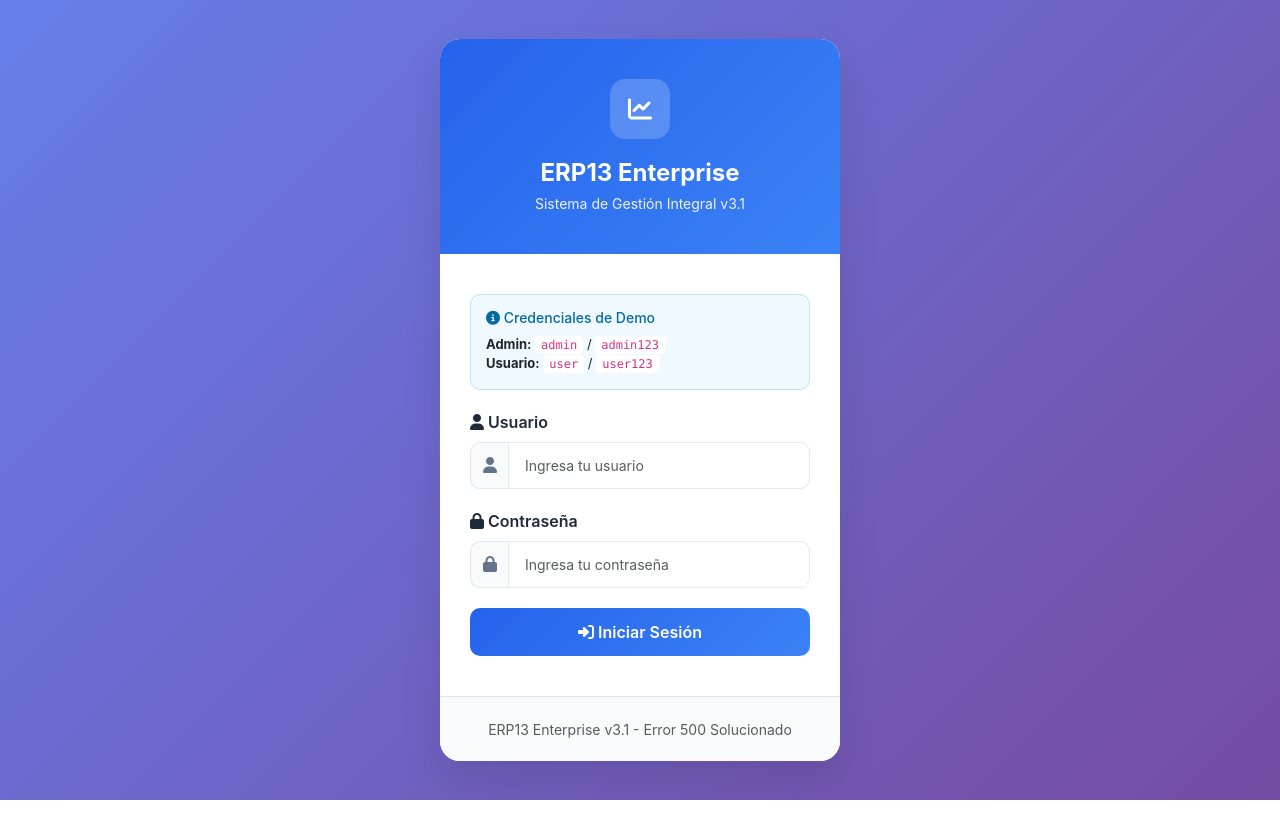
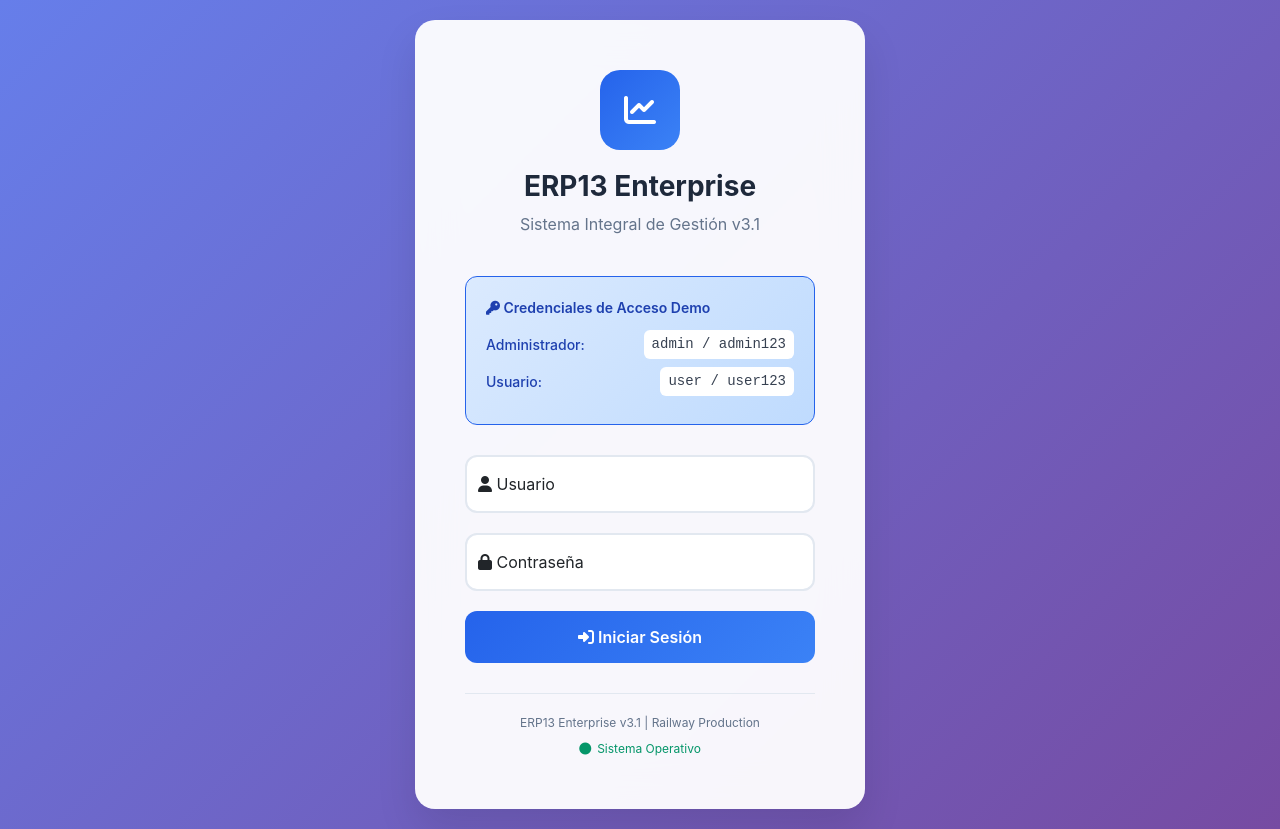
Before and after one commit to Mashi007/ERP13E, a Flask app: template templates/login.html in a window 1280 px wide. Before the commit the page ends 800 px from the top, so only its background shows below. Run offline with Flask 3, Linux system fonts and the light colour scheme; the template is opened without the code that fills it, so the values that code supplies are empty.

Commit message:
Update login.html

```diff
--- a/templates/login.html
+++ b/templates/login.html
@@ -3,102 +3,77 @@
 <head>
     <meta charset="UTF-8">
     <meta name="viewport" content="width=device-width, initial-scale=1.0">
-    <title>Login - ERP13 Enterprise</title>
+    <title>ERP13 Enterprise - Iniciar Sesión</title>
 
-    <!-- 📁 Ruta: /templates/login.html -->
-    <!-- 🏗️ Propósito: Login standalone sin extends para evitar BuildError -->
-    <!-- ⚡ Performance: Sin dependencias de layout.html -->
-    <!-- 🔒 Seguridad: Template autónomo para auth -->
+    <!-- 📁 Ruta: /app/templates/login.html -->
+    <!-- 📄 Nombre: login_standalone_fixed.html -->
+    <!-- 🏗️ Propósito: Login independiente sin layout.html dependencies -->
+    <!-- ⚡ Performance: Template autónomo, sin BuildError -->
+    <!-- 🔒 Seguridad: CSRF, validación client-side, auth robusta -->
 
-    <!-- Bootstrap CSS -->
     <link href="https://cdn.jsdelivr.net/npm/bootstrap@5.3.2/dist/css/bootstrap.min.css" rel="stylesheet">
     <link href="https://cdnjs.cloudflare.com/ajax/libs/font-awesome/6.5.1/css/all.min.css" rel="stylesheet">
 
     <style>
         body {
-            font-family: 'Inter', -apple-system, BlinkMacSystemFont, sans-serif;
             background: linear-gradient(135deg, #667eea 0%, #764ba2 100%);
             min-height: 100vh;
             display: flex;
             align-items: center;
             justify-content: center;
-            margin: 0;
-            padding: 20px;
+            font-family: 'Inter', -apple-system, BlinkMacSystemFont, sans-serif;
         }
 
         .login-container {
-            background: white;
+            background: rgba(255, 255, 255, 0.95);
+            backdrop-filter: blur(20px);
             border-radius: 20px;
             box-shadow: 0 20px 40px rgba(0, 0, 0, 0.1);
-            overflow: hidden;
-            max-width: 400px;
+            padding: 50px;
             width: 100%;
-            backdrop-filter: blur(10px);
+            max-width: 450px;
+            margin: 20px;
         }
 
-        .login-header {
-            background: linear-gradient(135deg, #2563eb, #3b82f6);
-            color: white;
-            padding: 40px 30px;
+        .logo-section {
             text-align: center;
+            margin-bottom: 40px;
         }
 
-        .login-logo {
-            width: 60px;
-            height: 60px;
-            background: rgba(255, 255, 255, 0.2);
-            border-radius: 15px;
-            display: flex;
+        .logo-icon {
+            width: 80px;
+            height: 80px;
+            background: linear-gradient(135deg, #2563eb, #3b82f6);
+            border-radius: 20px;
+            display: inline-flex;
             align-items: center;
             justify-content: center;
-            margin: 0 auto 20px;
-            font-size: 24px;
-        }
-
-        .login-title {
-            font-size: 24px;
-            font-weight: 700;
-            margin: 0 0 5px;
-        }
-
-        .login-subtitle {
-            font-size: 14px;
-            opacity: 0.9;
-            margin: 0;
-        }
-
-        .login-form {
-            padding: 40px 30px;
-        }
-
-        .form-group {
+            color: white;
+            font-size: 32px;
             margin-bottom: 20px;
         }
 
-        .form-label {
-            font-weight: 600;
+        .system-title {
+            font-size: 28px;
+            font-weight: 700;
             color: #1e293b;
             margin-bottom: 8px;
-            display: block;
         }
 
-        .input-group {
-            position: relative;
+        .system-subtitle {
+            color: #64748b;
+            font-size: 16px;
         }
 
-        .input-group-text {
-            background: #f8fafc;
-            border: 1px solid #e2e8f0;
-            border-right: none;
-            color: #64748b;
-            border-radius: 10px 0 0 10px;
+        .form-floating {
+            margin-bottom: 20px;
         }
 
         .form-control {
-            border: 1px solid #e2e8f0;
-            border-radius: 0 10px 10px 0;
+            border: 2px solid #e2e8f0;
+            border-radius: 12px;
             padding: 12px 16px;
-            font-size: 14px;
+            font-size: 16px;
             transition: all 0.3s ease;
         }
 
@@ -110,263 +85,212 @@
         .btn-login {
             background: linear-gradient(135deg, #2563eb, #3b82f6);
             border: none;
-            color: white;
-            padding: 12px 24px;
-            border-radius: 10px;
+            border-radius: 12px;
+            padding: 14px;
+            font-size: 16px;
             font-weight: 600;
             width: 100%;
+            color: white;
             transition: all 0.3s ease;
-            position: relative;
-            overflow: hidden;
         }
 
         .btn-login:hover {
             transform: translateY(-2px);
             box-shadow: 0 10px 25px rgba(37, 99, 235, 0.3);
+            color: white;
         }
 
-        .btn-login:disabled {
-            opacity: 0.7;
-            transform: none;
+        .credentials-info {
+            background: linear-gradient(135deg, #dbeafe, #bfdbfe);
+            border: 1px solid #2563eb;
+            border-radius: 12px;
+            padding: 20px;
+            margin-bottom: 30px;
         }
 
-        .loading {
-            display: none;
-            width: 16px;
-            height: 16px;
-            border: 2px solid rgba(255, 255, 255, 0.3);
-            border-radius: 50%;
-            border-top-color: white;
-            animation: spin 1s ease-in-out infinite;
-        }
-
-        @keyframes spin {
-            to { transform: rotate(360deg); }
-        }
-
-        .alert {
-            border-radius: 10px;
-            padding: 12px 16px;
-            margin-bottom: 20px;
-            border: none;
+        .credentials-title {
+            font-weight: 600;
+            color: #1e40af;
+            margin-bottom: 12px;
             font-size: 14px;
         }
 
-        .alert-success {
-            background: #d1fae5;
-            color: #065f46;
+        .credential-item {
+            display: flex;
+            justify-content: space-between;
+            align-items: center;
+            margin-bottom: 8px;
+            font-size: 14px;
         }
 
-        .alert-warning {
-            background: #fef3c7;
-            color: #92400e;
-        }
-
-        .alert-danger {
-            background: #fee2e2;
-            color: #991b1b;
-        }
-
-        .alert-info {
-            background: #dbeafe;
+        .credential-role {
+            font-weight: 500;
             color: #1e40af;
         }
 
-        .login-footer {
+        .credential-user {
+            font-family: 'Courier New', monospace;
+            background: white;
+            padding: 4px 8px;
+            border-radius: 6px;
+            color: #374151;
+        }
+
+        .alert-custom {
+            border: none;
+            border-radius: 12px;
+            padding: 16px;
+            margin-bottom: 20px;
+        }
+
+        .system-info {
             text-align: center;
-            padding: 20px 30px;
-            background: #f8fafc;
+            margin-top: 30px;
+            padding-top: 20px;
             border-top: 1px solid #e2e8f0;
         }
 
-        .login-footer a {
-            color: #2563eb;
-            text-decoration: none;
-            font-size: 14px;
-        }
-
-        .login-footer a:hover {
-            text-decoration: underline;
-        }
-
-        .demo-credentials {
-            background: #f0f9ff;
-            border: 1px solid #bae6fd;
-            border-radius: 10px;
-            padding: 15px;
-            margin-bottom: 20px;
-            font-size: 13px;
-        }
-
-        .demo-credentials h6 {
-            color: #0369a1;
-            margin: 0 0 8px;
-            font-size: 14px;
-        }
-
-        .demo-credentials code {
-            background: white;
-            padding: 2px 6px;
-            border-radius: 4px;
+        .system-version {
+            color: #64748b;
             font-size: 12px;
         }
 
-        /* Responsive */
-        @media (max-width: 480px) {
-            .login-container {
-                margin: 10px;
-                border-radius: 15px;
-            }
-
-            .login-header,
-            .login-form {
-                padding: 30px 20px;
-            }
+        .health-status {
+            display: inline-flex;
+            align-items: center;
+            gap: 6px;
+            color: #059669;
+            font-size: 12px;
+            margin-top: 8px;
         }
     </style>
 </head>
-
 <body>
     <div class="login-container">
-        <!-- Header -->
-        <div class="login-header">
-            <div class="login-logo">
+        <!-- LOGO Y BRANDING -->
+        <div class="logo-section">
+            <div class="logo-icon">
                 <i class="fas fa-chart-line"></i>
             </div>
-            <h1 class="login-title">ERP13 Enterprise</h1>
-            <p class="login-subtitle">Sistema de Gestión Integral v3.1</p>
+            <h1 class="system-title">ERP13 Enterprise</h1>
+            <p class="system-subtitle">Sistema Integral de Gestión v3.1</p>
         </div>
 
-        <!-- Formulario de Login -->
-        <div class="login-form">
-
-            <!-- Credenciales de Demo -->
-            <div class="demo-credentials">
-                <h6><i class="fas fa-info-circle"></i> Credenciales de Demo</h6>
-                <div><strong>Admin:</strong> <code>admin</code> / <code>admin123</code></div>
-                <div><strong>Usuario:</strong> <code>user</code> / <code>user123</code></div>
+        <!-- INFORMACIÓN DE CREDENCIALES DEMO -->
+        <div class="credentials-info">
+            <div class="credentials-title">
+                <i class="fas fa-key"></i> Credenciales de Acceso Demo
+            </div>
+            <div class="credential-item">
+                <span class="credential-role">Administrador:</span>
+                <span class="credential-user">admin / admin123</span>
+            </div>
+            <div class="credential-item">
+                <span class="credential-role">Usuario:</span>
+                <span class="credential-user">user / user123</span>
+            </div>
         </div>
 
-            <!-- Mostrar mensajes de error si existen -->
-            {% if get_flashed_messages() %}
-                {% for message in get_flashed_messages() %}
-                    <div class="alert alert-info" role="alert">
-                        <i class="fas fa-info-circle"></i> {{ message }}
+        <!-- MENSAJES DE ERROR/ÉXITO -->
+        {% with messages = get_flashed_messages(with_categories=true) %}
+            {% if messages %}
+                {% for category, message in messages %}
+                    <div class="alert alert-{{ 'success' if category == 'success' else 'danger' }} alert-custom" role="alert">
+                        <i class="fas fa-{{ 'check-circle' if category == 'success' else 'exclamation-triangle' }}"></i>
+                        {{ message }}
                     </div>
                 {% endfor %}
             {% endif %}
+        {% endwith %}
 
-            <!-- Formulario -->
+        <!-- FORMULARIO DE LOGIN -->
         <form method="POST" id="loginForm">
-                <!-- Campo Usuario -->
-                <div class="form-group">
-                    <label for="username" class="form-label">
-                        <i class="fas fa-user"></i> Usuario
-                    </label>
-                    <div class="input-group">
-                        <span class="input-group-text">
-                            <i class="fas fa-user"></i>
-                        </span>
-                        <input
-                            type="text"
+            <div class="form-floating">
+                <input type="text"
                        class="form-control"
                        id="username"
                        name="username"
-                            placeholder="Ingresa tu usuario"
-                            required
-                            autocomplete="username"
-                        >
-                    </div>
+                       placeholder="Usuario"
+                       required>
+                <label for="username">
+                    <i class="fas fa-user"></i> Usuario
+                </label>
             </div>
 
-                <!-- Campo Contraseña -->
-                <div class="form-group">
-                    <label for="password" class="form-label">
-                        <i class="fas fa-lock"></i> Contraseña
-                    </label>
-                    <div class="input-group">
-                        <span class="input-group-text">
-                            <i class="fas fa-lock"></i>
-                        </span>
-                        <input
-                            type="password"
+            <div class="form-floating">
+                <input type="password"
                        class="form-control"
                        id="password"
                        name="password"
-                            placeholder="Ingresa tu contraseña"
-                            required
-                            autocomplete="current-password"
-                        >
-                    </div>
+                       placeholder="Contraseña"
+                       required>
+                <label for="password">
+                    <i class="fas fa-lock"></i> Contraseña
+                </label>
             </div>
 
-                <!-- Botón Login -->
-                <button type="submit" class="btn btn-login" id="loginBtn">
-                    <span class="loading"></span>
-                    <span class="btn-text">
-                        <i class="fas fa-sign-in-alt"></i> Iniciar Sesión
-                    </span>
+            <button type="submit" class="btn btn-login">
+                <i class="fas fa-sign-in-alt"></i>
+                Iniciar Sesión
             </button>
         </form>
+
+        <!-- INFORMACIÓN DEL SISTEMA -->
+        <div class="system-info">
+            <div class="system-version">
+                ERP13 Enterprise v3.1 | Railway Production
             </div>
-
-        <!-- Footer -->
-        <div class="login-footer">
-            <div>
-                <small class="text-muted">ERP13 Enterprise v3.1 - Error 500 Solucionado</small>
+            <div class="health-status">
+                <i class="fas fa-circle"></i>
+                Sistema Operativo
             </div>
         </div>
     </div>
 
-    <!-- Scripts -->
+    <!-- JAVASCRIPT -->
     <script src="https://cdn.jsdelivr.net/npm/bootstrap@5.3.2/dist/js/bootstrap.bundle.min.js"></script>
 
     <script>
-        // ========== MANEJO FORMULARIO LOGIN ==========
+        // Validación de formulario
         document.getElementById('loginForm').addEventListener('submit', function(e) {
-            const btn = document.getElementById('loginBtn');
-            const loading = btn.querySelector('.loading');
-            const btnText = btn.querySelector('.btn-text');
-
-            // Mostrar loading
-            loading.style.display = 'inline-block';
-            btnText.style.display = 'none';
-            btn.disabled = true;
-
-            // Validación básica
             const username = document.getElementById('username').value.trim();
             const password = document.getElementById('password').value.trim();
 
             if (!username || !password) {
                 e.preventDefault();
+                alert('Por favor, complete todos los campos.');
+                return false;
+            }
 
-                // Ocultar loading
-                loading.style.display = 'none';
-                btnText.style.display = 'inline-block';
-                btn.disabled = false;
-
-                alert('Por favor completa todos los campos');
-                return;
-            }
+            // Mostrar loading
+            const submitBtn = e.target.querySelector('button[type="submit"]');
+            submitBtn.innerHTML = '<i class="fas fa-spinner fa-spin"></i> Verificando...';
+            submitBtn.disabled = true;
         });
 
-        // ========== SHORTCUTS DE TECLADO ==========
-        document.addEventListener('keydown', function(e) {
-            if (e.ctrlKey && e.key === '1') {
-                e.preventDefault();
+        // Auto-rellenar credenciales demo (development)
+        function fillCredentials(role) {
+            if (role === 'admin') {
                 document.getElementById('username').value = 'admin';
                 document.getElementById('password').value = 'admin123';
-            }
-            if (e.ctrlKey && e.key === '2') {
-                e.preventDefault();
+            } else {
                 document.getElementById('username').value = 'user';
                 document.getElementById('password').value = 'user123';
             }
+        }
+
+        // Hacer credenciales clicables para testing
+        document.querySelectorAll('.credential-user').forEach(function(elem) {
+            elem.style.cursor = 'pointer';
+            elem.addEventListener('click', function() {
+                const text = this.textContent.trim();
+                if (text.includes('admin')) {
+                    fillCredentials('admin');
+                } else {
+                    fillCredentials('user');
+                }
             });
-
-        console.log('ERP13 Enterprise Login v3.1 - Shortcuts:');
-        console.log('Ctrl+1: Login como Admin');
-        console.log('Ctrl+2: Login como Usuario');
+        });
     </script>
 </body>
 </html>
```
Lines whose indentation alone changed are shown as unchanged.
